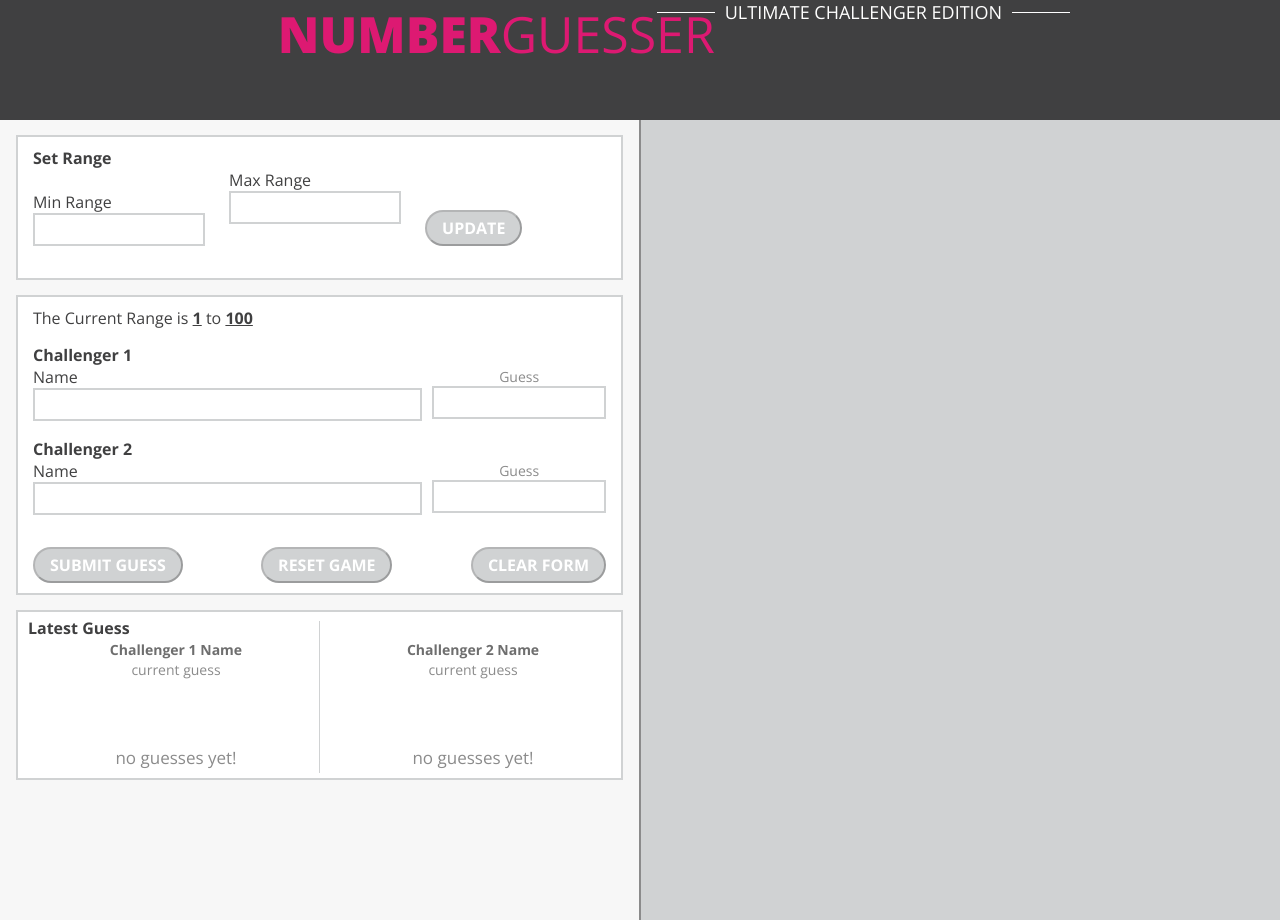
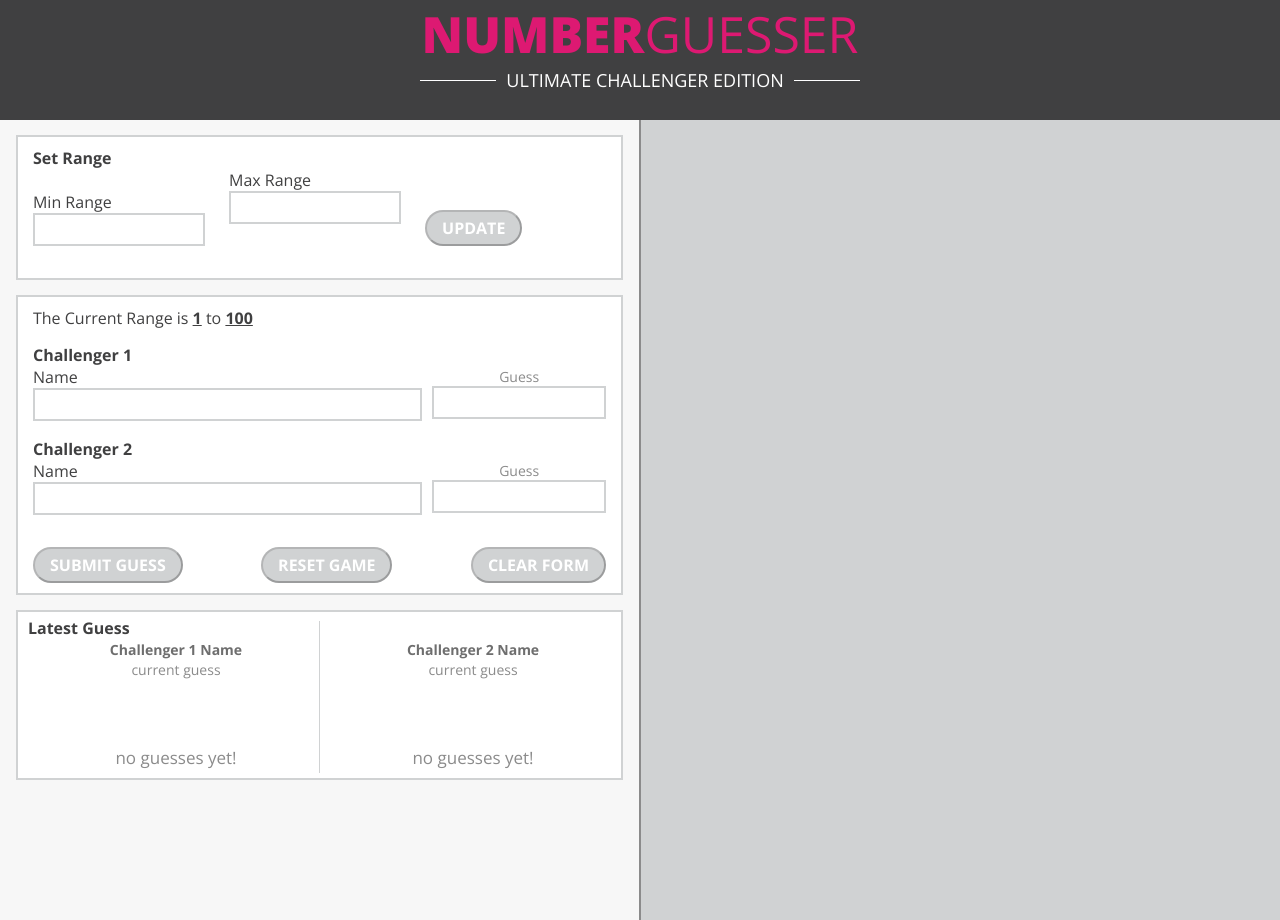
Before and after one commit to jonthanny/number_guesser, a website: page index.html in a window 1280 px wide. Drawn offline with nearby package versions, Linux system fonts and the light colour scheme.

```diff
--- a/index.html
+++ b/index.html
@@ -7,12 +7,14 @@
   </head>
   <body>
     <header>
+      <div class="title-container">
         <p id="main-logo-line">
           <span class="logo-emphasis">NUMBER</span>GUESSER
         </p>
         <span id="subtitle">
           <h2>ULTIMATE CHALLENGER EDITION</h2>
         </span>
+      </div>
     </header>
     <main>
       <section class='left-side'>
```
Lines whose indentation alone changed are shown as unchanged.
